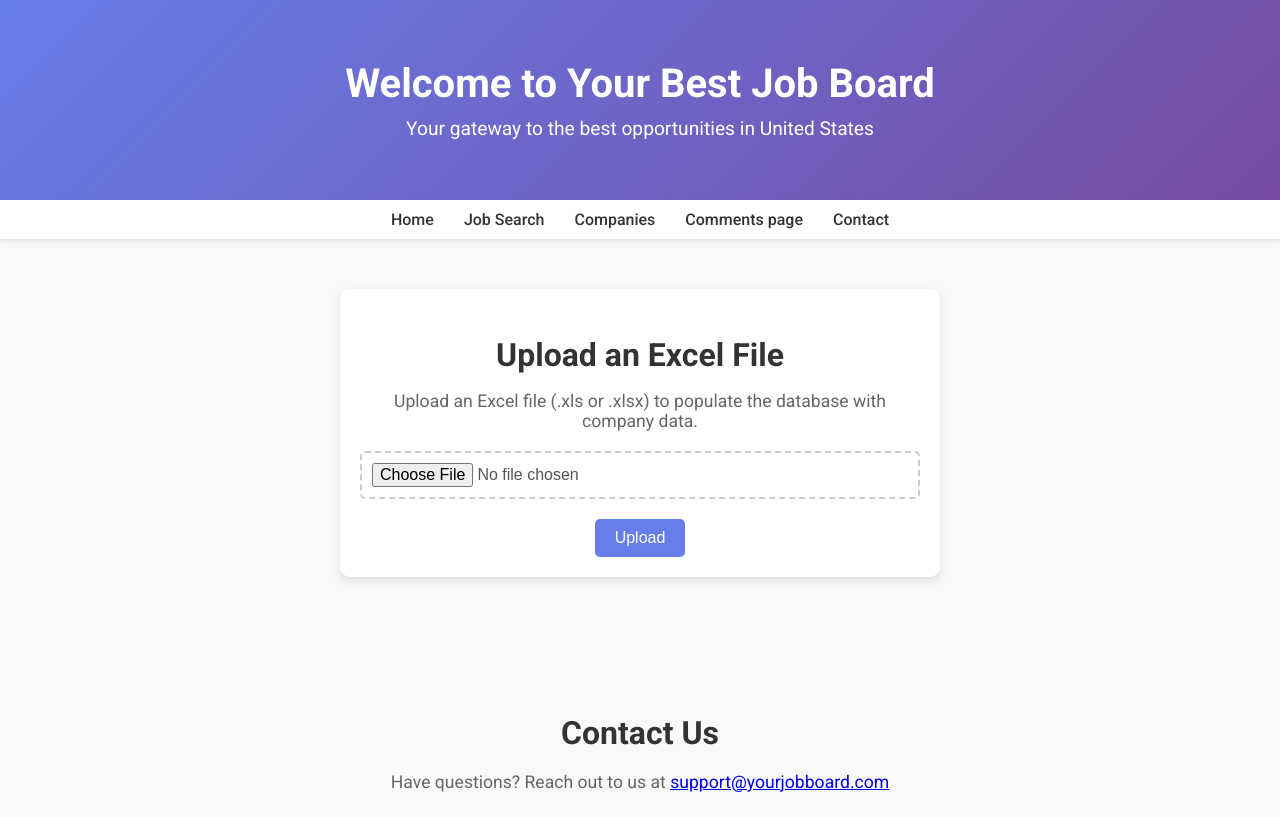
After one commit to ddanielhasan/ddanielhasan.github.io, a Flask app: page /upload in a window 1280 px wide. The commit adds this page. Shown: the top 817 px of the page. Run offline with Flask 3, Linux system fonts and the light colour scheme.

Commit message:
addig the upload page
need to upload the clean excel

```diff
--- a/app.py
+++ b/app.py
@@ -1,9 +1,11 @@
-from flask import Flask, render_template, redirect, request, url_for
+from flask import Flask, render_template, redirect, request, url_for, flash
 from flask_login import LoginManager, login_user,logout_user, current_user, login_required
 from extensions import db, migrate, bcrypt
 from models import Company, Job, Comment, Location, Users, Industry, JobType, JobCategory
 from urllib.parse import urlparse
-
+from utils import load_excel_data_to_db
+import os
+from werkzeug.utils import secure_filename
 
 
 app = Flask(__name__, template_folder='templates')
@@ -251,5 +253,36 @@ def betterLog():
     next_page = request.args.get('next') or url_for('index')  # Default to homepage
     return render_template('betterLog.html', previous_page=next_page)
 
+ALLOWED_EXTENSIONS = {'xls', 'xlsx'}
+
+def allowed_file(filename):
+    return '.' in filename and filename.rsplit('.', 1)[1].lower() in ALLOWED_EXTENSIONS
+@app.route('/upload', methods=['GET', 'POST'])
+def upload_file():
+    if request.method == 'POST':
+        if 'file' not in request.files:
+            flash('No file part')
+            return redirect(request.url)
+
+        file = request.files['file']
+        if file.filename == '':
+            flash('No selected file')
+            return redirect(request.url)
+
+        if file and allowed_file(file.filename):
+            filename = secure_filename(file.filename)
+            file_path = os.path.join('uploads', filename)
+            file.save(file_path)
+
+            try:
+                load_excel_data_to_db(file_path)  # Call the function
+                flash('File successfully uploaded and processed')
+            except Exception as e:
+                flash(f'Error processing file: {e}')
+
+            return redirect(url_for('upload_file'))
+
+    return render_template('upload.html')
+
 if __name__ == '__main__':
     app.run(debug=True)
--- a/models.py
+++ b/models.py
@@ -16,8 +16,8 @@ class Company(db.Model):
     company_id = db.Column(db.Integer, primary_key=True)
     name = db.Column(db.String, nullable=False)
     description = db.Column(db.Text)
-    website = db.Column(db.String(255))
-    logo_url = db.Column(db.String(255))
+    website = db.Column(db.String(4096))
+    logo_url = db.Column(db.String(4096))
     jobs = db.relationship('Job', back_populates='company', lazy=True)
     locations = db.relationship('Location',
                                 secondary='company_locations',
--- a/static/styles.css
+++ b/static/styles.css
@@ -524,3 +524,65 @@ footer a:hover {
     font-size: 1.1em;
     color: #666;
 }
+.upload-container {
+    max-width: 600px;
+    margin: 50px auto;
+    padding: 20px;
+    background-color: #ffffff;
+    border-radius: 10px;
+    box-shadow: 0 4px 10px rgba(0, 0, 0, 0.1);
+    text-align: center;
+}
+
+.upload-title {
+    font-size: 2rem;
+    margin-bottom: 10px;
+    color: #333;
+}
+
+.upload-description {
+    font-size: 1.1rem;
+    color: #666;
+    margin-bottom: 20px;
+}
+
+.upload-form {
+    display: flex;
+    flex-direction: column;
+    align-items: center;
+}
+
+.file-input-wrapper {
+    margin-bottom: 20px;
+    width: 100%;
+}
+
+.file-input {
+    width: 100%;
+    padding: 10px;
+    border: 2px dashed #ccc;
+    border-radius: 5px;
+    font-size: 1rem;
+    color: #555;
+    cursor: pointer;
+    text-align: center;
+}
+
+.file-input:hover {
+    border-color: #667eea;
+}
+
+.upload-btn {
+    background-color: #667eea;
+    color: #ffffff;
+    padding: 10px 20px;
+    border: none;
+    border-radius: 5px;
+    font-size: 1rem;
+    cursor: pointer;
+    transition: background-color 0.3s;
+}
+
+.upload-btn:hover {
+    background-color: #764ba2;
+}
--- a/templates/index2.html
+++ b/templates/index2.html
@@ -10,6 +10,7 @@
         <li><a href="/jobsearch">Job Search</a></li>
         <li><a href="/companies">Companies</a></li>
         <li><a href="/comments_page">Comments page</a></li>
+        <li><a href="/upload">Upload</a></li>
         <li><a href="#cta">Get Started</a></li>
         <li><a href="#contact">Contact</a></li>
         <li><a href="/tease_neta">Secret</a></li>
--- /dev/null
+++ b/templates/upload.html
@@ -0,0 +1,37 @@
+{% extends "base.html" %}
+
+{% block title %}Upload Excel File{% endblock %}
+
+{% block content %}
+<nav>
+    <ul>
+        <li><a href="/">Home</a></li>
+        <li><a href="/jobsearch">Job Search</a></li>
+        <li><a href="/companies">Companies</a></li>
+        <li><a href="/comments_page">Comments page</a></li>
+        <li><a href="#contact">Contact</a></li>
+    </ul>
+</nav>
+
+<div class="upload-container">
+    <h2 class="upload-title">Upload an Excel File</h2>
+    <p class="upload-description">Upload an Excel file (.xls or .xlsx) to populate the database with company data.</p>
+
+    <form method="POST" action="{{ url_for('upload_file') }}" enctype="multipart/form-data" class="upload-form">
+        <div class="file-input-wrapper">
+                <input type="file" name="file" id="file-upload" class="file-input" required>
+        </div>
+        <button type="submit" class="upload-btn">Upload</button>
+    </form>
+
+    {% with messages = get_flashed_messages() %}
+        {% if messages %}
+            <ul class="flashes">
+            {% for message in messages %}
+                <li>{{ message }}</li>
+            {% endfor %}
+            </ul>
+        {% endif %}
+    {% endwith %}
+</div>
+{% endblock %}
```
Also changed, not shown: utils.py (added, +81 -0 lines), 1 other file.
